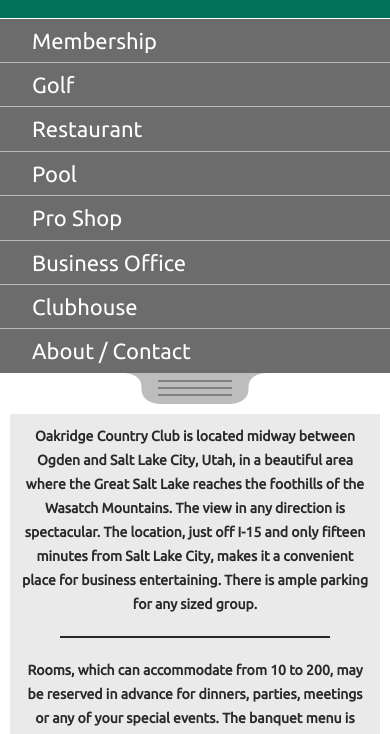
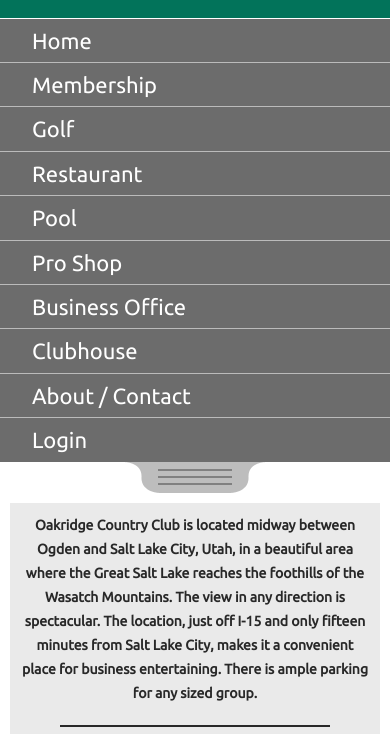
Before and after one commit to omginbd/Oakridge-Project, a plain HTML site: page index.html in a window 390 px wide. Both pictures are taken after a click on the picture 195 px from the left and 95 px from the top of the page. Shown: the part 62-796 px from the top of the page. Drawn offline with nearby package versions, Linux system fonts and the light colour scheme.

Commit message:
addLoginToMobile - cleaned up and added home button as well

```diff
--- a/index.html
+++ b/index.html
@@ -45,7 +45,7 @@
                             </div>
                         </a>
                         <div class="col-sm-2 col-xs-12">
-                            <button class="btn loginButton pull-right"><div class="buttonInner">Login</div></button>
+                            <button class="btn loginButton pull-right"><div class="buttonInner loginButtonInner">Login</div></button>
                         </div>
                     </div>
                 </header>
--- a/resources/scripts/app.js
+++ b/resources/scripts/app.js
@@ -214,12 +214,27 @@ var RESPONSIVE = (function () {
         // get all elements from main menu
         // paste them in mobile menu
         var allMenuItems = $(".menu-items a").clone(),
-            mobileMenuContainer = $("#mobileMenuList ul");
+            mobileMenuContainer = $("#mobileMenuList ul"),
+            loginButton = $(".loginButtonInner").clone(),
+            homeButton = $("<a href=\"#\"><div class=\"menu-item homeButton\">Home</div></a>");
+
         mobileMenuContainer.empty();
+
+        // create home button for mobile
+        mobileMenuContainer.append(homeButton);
+
+        // loop through all the menu items and add them to the mobile menu
         allMenuItems.each(function (i, obj) {
             var ele = obj;
             mobileMenuContainer.append(ele);
         });
+
+        // create login button for mobile
+        loginButton.addClass("menu-item mobileLogin");
+        loginButton.removeClass("buttonInner");
+        loginButton.show();
+        mobileMenuContainer.append(loginButton);
+        loginButton.wrap("<a href='#'></a>");
     }
 
     // return the functions that need public access
```
Also changed, not shown: Ticket Info/addLoginToMobile.txt.
